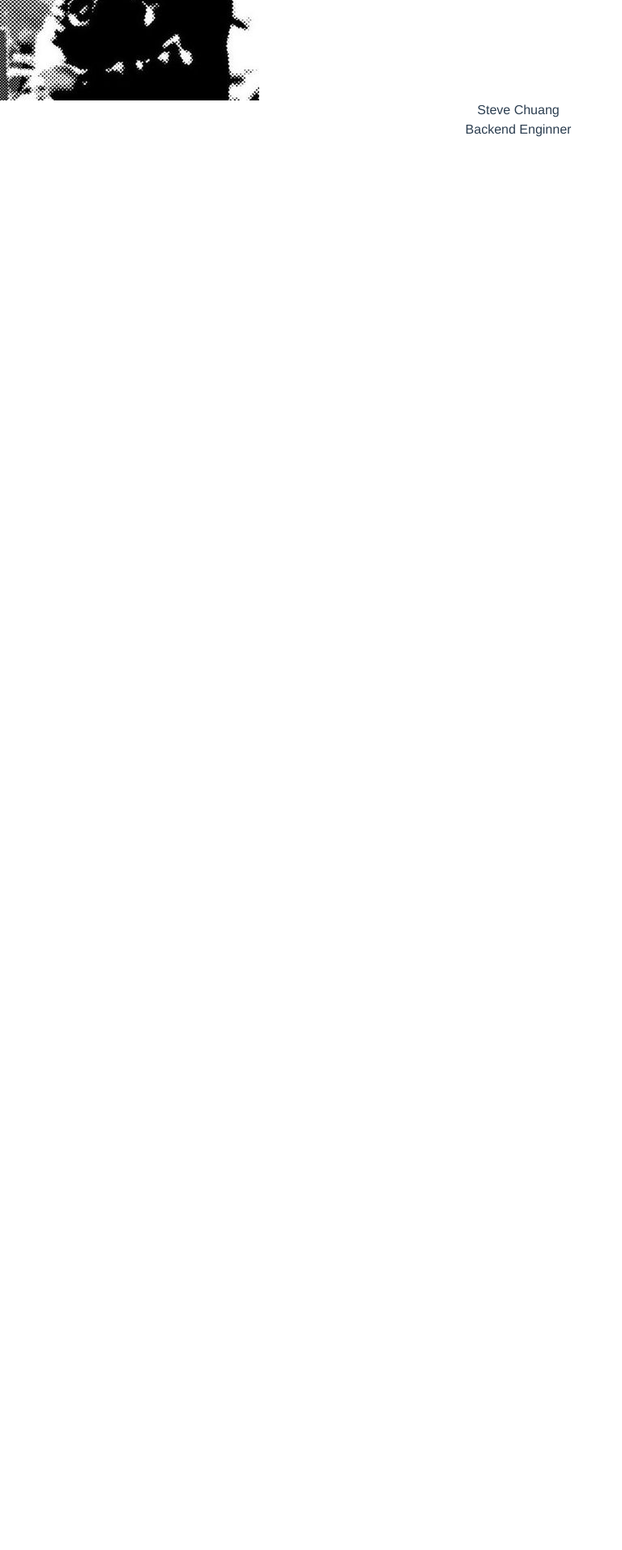
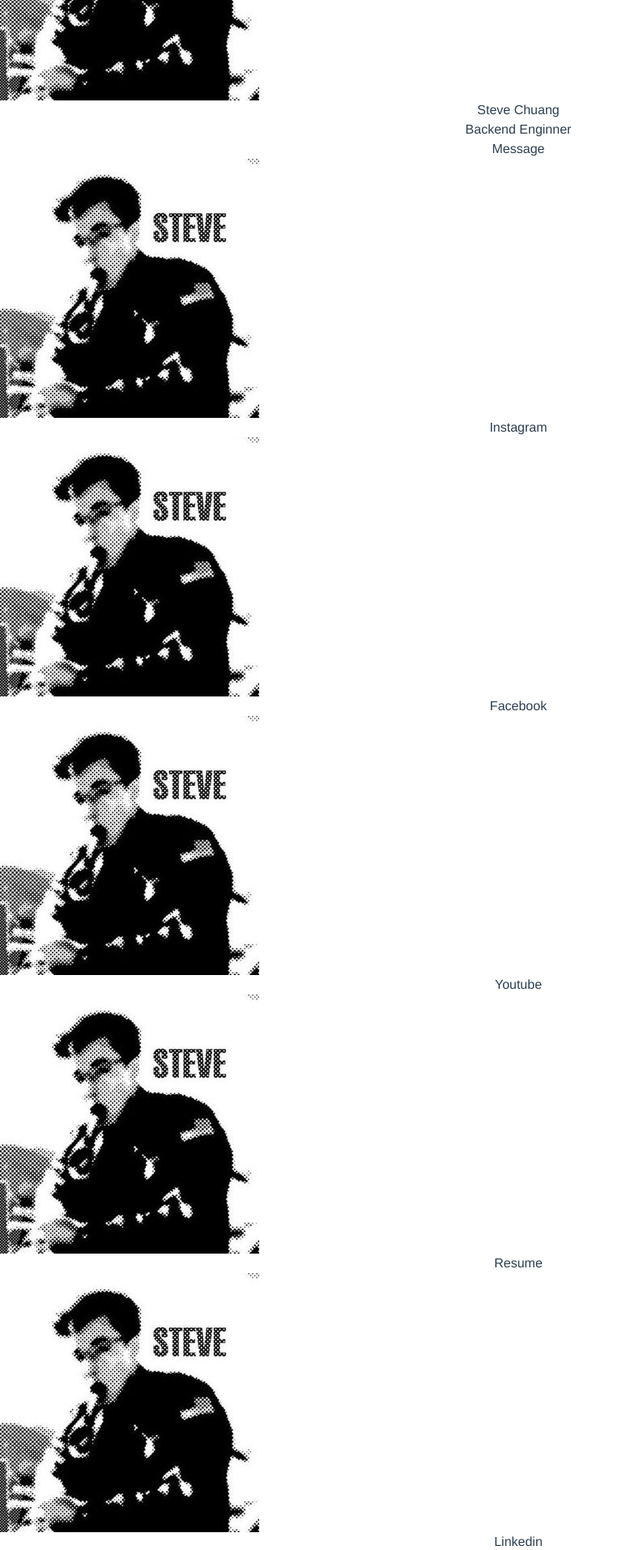
Before and after one commit to chenhan20/vite-linkTree, a Vue app: page /steveLinkTree in a window 1280 px wide. Shown: the part 280-2194 px from the top of the page at 81% size, without its empty margins (0-768 px from the left). Before the commit the page ends 800 px from the top, so only its background shows below. Built offline with nearby package versions, Linux system fonts and the light colour scheme.

Commit message:
亂改一通

```diff
--- a/index.html
+++ b/index.html
@@ -4,7 +4,7 @@
     <meta charset="UTF-8" />
     <link rel="icon" href="/favicon.ico" />
     <meta name="viewport" content="width=device-width, initial-scale=1.0" />
-    <title>Vite App</title>
+    <title>Steve App</title>
   </head>
   <body>
     <div id="app"></div>
--- a/src/components/SteveLinkTree.vue
+++ b/src/components/SteveLinkTree.vue
@@ -8,19 +8,43 @@ defineProps({
 })
 
 const count = ref(0)
+
+const TreeDataList = [
+  {'name':'Instagram','url':'https://www.instagram.com/chenhan20/'},
+  {'name':'Facebook','url':'https://www.facebook.com/profile.php?id=100000189117019'},
+  {'name':'Youtube','url':'https://www.youtube.com/user/chenhan20'},
+  {'name':'Resume','url':'https://calm-woodland-74729.herokuapp.com/SteveCard'},
+  {'name':'Linkedin','url':'https://www.linkedin.com/in/%E6%89%BF%E7%BF%B0-%E8%8E%8A-4159b7139/'},
+  {'name':'Github','url':'https://github.com/chenhan20'},
+  {'name':'SteveBot','url':'https://t.me/stevechuang_bot'},
+]
+
 </script>
 
 <template>
   <p class='font-mono text-2xl font-black'>{{ msg }}</p>
-    <div class="p-6 max-w-sm mx-auto bg-white rounded-xl shadow-lg flex items-center space-x-6">
-        <div class="shrink-0">
-            <img class="h-20 w-20" :src="imageUrl" alt="ChitChat Logo">
+    <div class="flex-col space-y-4">
+        <div class="p-6 max-w-sm mx-auto bg-white rounded-xl shadow-lg flex items-center space-x-6">
+            <div class="shrink-0">
+                <img class="h-20 w-20 rounded-full" :src="imageUrl" alt="ChitChat Logo">
+            </div>
+            <div class="text-center space-y-2 sm:text-left">
+                <div class="text-xl font-medium text-black">Steve Chuang</div>
+                <p class="text-slate-500">Backend Enginner</p>
+                <button class="px-4 py-1 text-sm text-purple-600 font-semibold rounded-full border border-purple-200 hover:text-white hover:bg-purple-600 hover:border-transparent focus:outline-none focus:ring-2 focus:ring-purple-600 focus:ring-offset-2">Message</button>
+            </div>
         </div>
-        <div>
-            <div class="text-xl font-medium text-black">Steve Chuang</div>
-            <p class="text-slate-500">Backend Enginner</p>
+        <div v-for="item in TreeDataList" class="p-3 max-w-sm mx-auto bg-white rounded-xl shadow-md flex items-center space-x-6 cursor-pointer hover:shadow-lg hover:border-transparent">
+            <div class="shrink-0">
+                <img class="h-20 w-20 rounded-full" :src="imageUrl" alt="ChitChat Logo">
+            </div>
+            <div>
+                <div class="text-xl font-medium text-black"> {{ item.name }}</div>
+                <!-- <p class="text-slate-500">Backend Enginner</p> -->
+            </div>
         </div>
     </div>
+
 </template>
 
 <style scoped>
```
